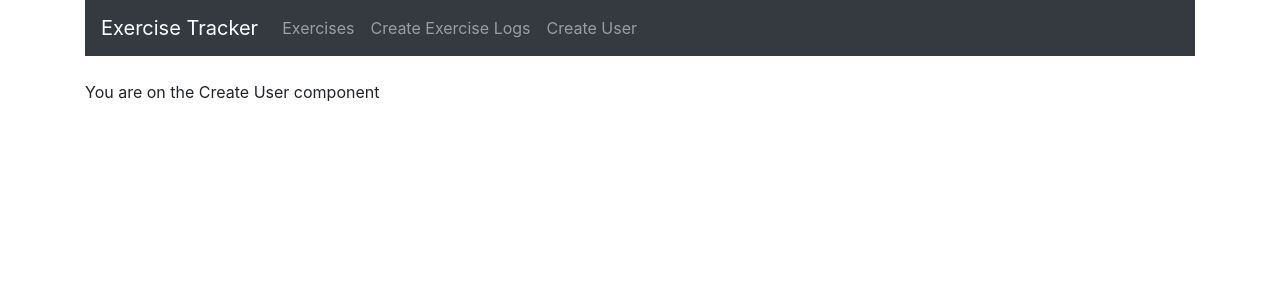
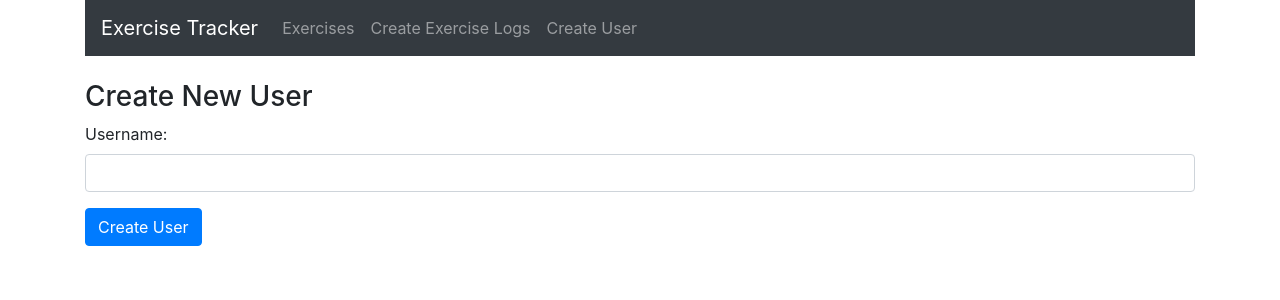
Before and after one commit to rui-watanabe/mern-start-app, a React (Create React App) app: page /user in a window 1280 px wide. Shown: the top 300 px of the page. Built offline with nearby package versions, Linux system fonts and the light colour scheme.

Commit message:
set initial data in create user component

```diff
--- a/src/components/create-user.component.js
+++ b/src/components/create-user.component.js
@@ -1,11 +1,40 @@
-import React from 'react';
+import React, { useState } from 'react';
 
-const CreateUser = () => {
+const CreateUser = props => {
+  const [username, setUsername] = useState('');
+
+  const onChangeUsername = e => {
+    setUsername(e.target.value);
+  }
+
+  const onSubmit = e => {
+    e.preventDefault();
+    const user = {
+      username
+    }
+    console.log(user);
+    window.location = "/";
+  }
+
   return(
     <div>
-      <p>You are on the Create User component</p>
+      <h3>Create New User</h3>
+      <form onSubmit={onSubmit}>
+        <div className="form-group">
+        <label>Username: </label>
+          <input
+            type="text"
+            required
+            className="form-control"
+            value={username}
+            onChange={onChangeUsername}
+          />
+        </div>
+        <div className="form-grop">
+          <input type="submit" value="Create User" className="btn btn-primary" />
+        </div>
+      </form>
     </div>
   )
 };
-
 export default CreateUser;
```
